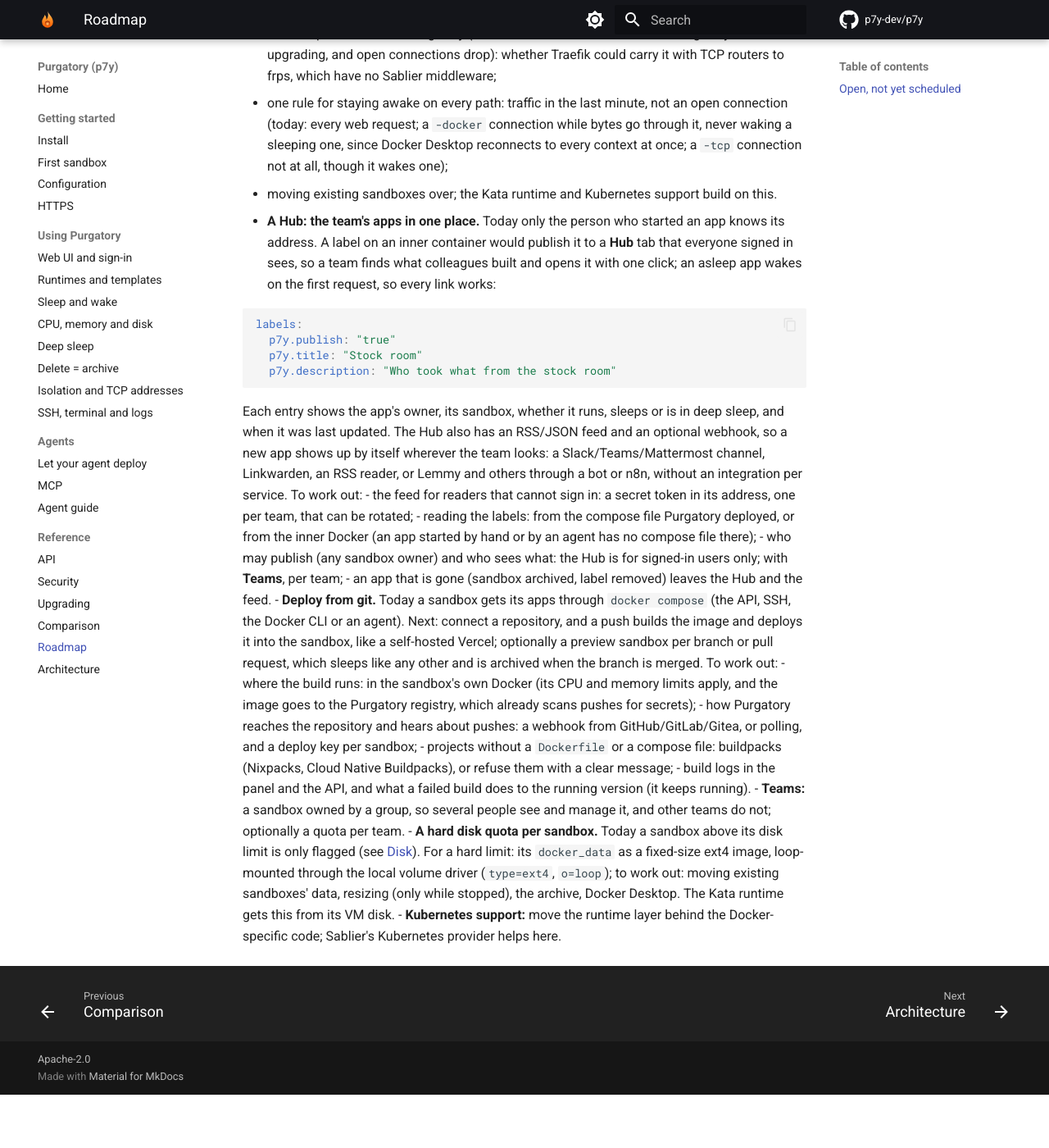
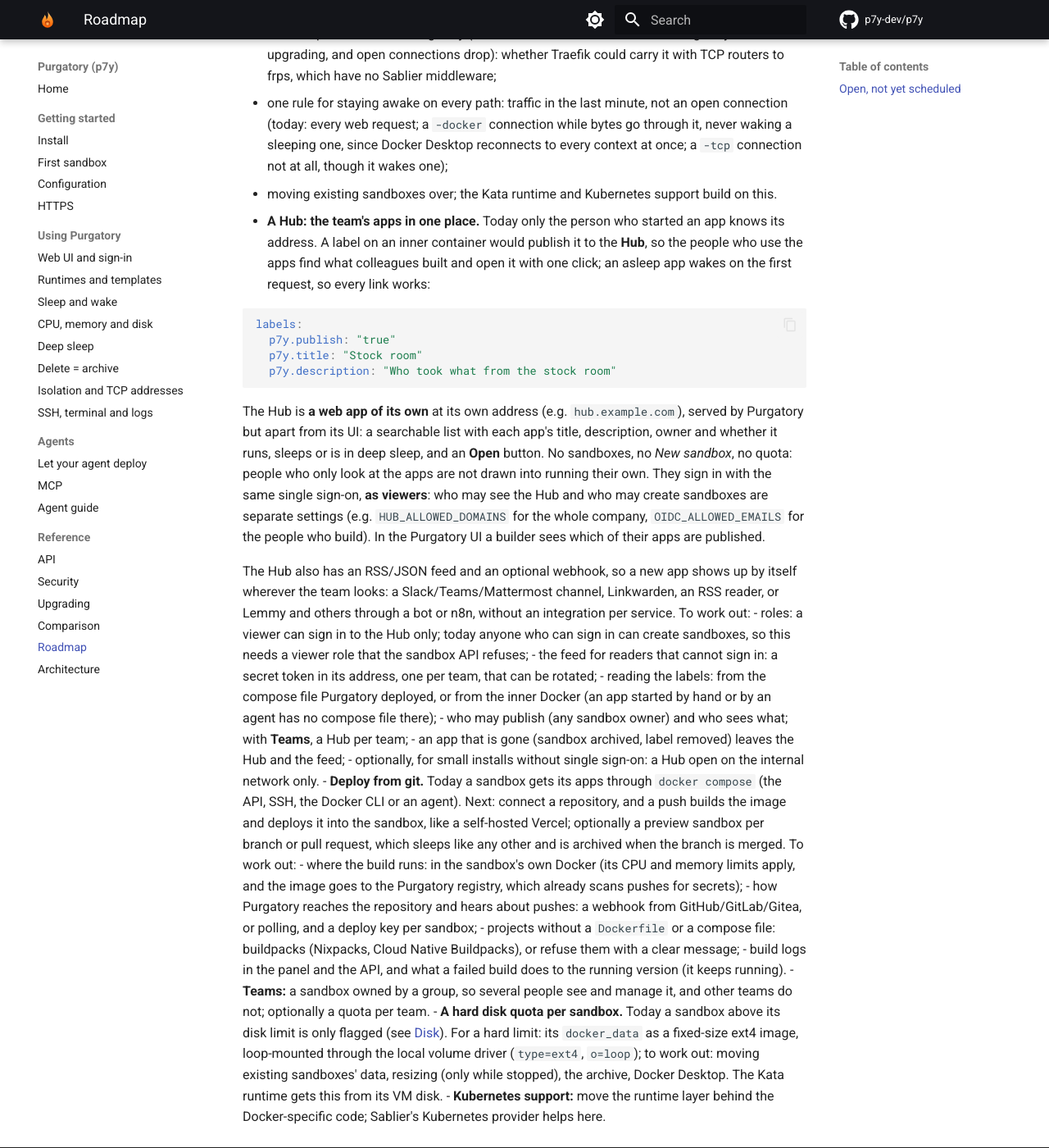
Before and after one commit to csakaszamok/p7y, an MkDocs documentation site: the page built from docs/roadmap.md, in a window 1280 px wide and 1400 px high, scrolled down 1949 px. Shown: the whole window at 82% size. Built offline with MkDocs 1.6.1 and Material for MkDocs 9.7.7, drawn with Linux system fonts in a browser that asks for light colours; comment, search, counter and statistics services are not loaded; the version menu is left out; before the commit the page ends 3284 px from its top, so only the background shows below that.

Commit message:
Roadmap: the Hub as a web app of its own, viewers sign in as viewers
Co-Authored-By: Claude Opus 5.5 (1M context) <noreply@anthropic.com>

````diff
--- a/docs/roadmap.md
+++ b/docs/roadmap.md
@@ -25,7 +25,7 @@
   - the TCP path still needs Purgatory (its addresses do not answer while Purgatory is down or upgrading, and open connections drop): whether Traefik could carry it with TCP routers to frps, which have no Sablier middleware;
   - one rule for staying awake on every path: traffic in the last minute, not an open connection (today: every web request; a `-docker` connection while bytes go through it, never waking a sleeping one, since Docker Desktop reconnects to every context at once; a `-tcp` connection not at all, though it wakes one);
   - moving existing sandboxes over; the Kata runtime and Kubernetes support build on this.
-- **A Hub: the team's apps in one place.** Today only the person who started an app knows its address. A label on an inner container would publish it to a **Hub** tab that everyone signed in sees, so a team finds what colleagues built and opens it with one click; an asleep app wakes on the first request, so every link works:
+- **A Hub: the team's apps in one place.** Today only the person who started an app knows its address. A label on an inner container would publish it to the **Hub**, so the people who use the apps find what colleagues built and open it with one click; an asleep app wakes on the first request, so every link works:
 
   ```yaml
   labels:
@@ -34,11 +34,15 @@
     p7y.description: "Who took what from the stock room"
   ```
 
-  Each entry shows the app's owner, its sandbox, whether it runs, sleeps or is in deep sleep, and when it was last updated. The Hub also has an RSS/JSON feed and an optional webhook, so a new app shows up by itself wherever the team looks: a Slack/Teams/Mattermost channel, Linkwarden, an RSS reader, or Lemmy and others through a bot or n8n, without an integration per service. To work out:
+  The Hub is **a web app of its own** at its own address (e.g. `hub.example.com`), served by Purgatory but apart from its UI: a searchable list with each app's title, description, owner and whether it runs, sleeps or is in deep sleep, and an **Open** button. No sandboxes, no *New sandbox*, no quota: people who only look at the apps are not drawn into running their own. They sign in with the same single sign-on, **as viewers**: who may see the Hub and who may create sandboxes are separate settings (e.g. `HUB_ALLOWED_DOMAINS` for the whole company, `OIDC_ALLOWED_EMAILS` for the people who build). In the Purgatory UI a builder sees which of their apps are published.
+
+  The Hub also has an RSS/JSON feed and an optional webhook, so a new app shows up by itself wherever the team looks: a Slack/Teams/Mattermost channel, Linkwarden, an RSS reader, or Lemmy and others through a bot or n8n, without an integration per service. To work out:
+  - roles: a viewer can sign in to the Hub only; today anyone who can sign in can create sandboxes, so this needs a viewer role that the sandbox API refuses;
   - the feed for readers that cannot sign in: a secret token in its address, one per team, that can be rotated;
   - reading the labels: from the compose file Purgatory deployed, or from the inner Docker (an app started by hand or by an agent has no compose file there);
-  - who may publish (any sandbox owner) and who sees what: the Hub is for signed-in users only; with **Teams**, per team;
-  - an app that is gone (sandbox archived, label removed) leaves the Hub and the feed.
+  - who may publish (any sandbox owner) and who sees what; with **Teams**, a Hub per team;
+  - an app that is gone (sandbox archived, label removed) leaves the Hub and the feed;
+  - optionally, for small installs without single sign-on: a Hub open on the internal network only.
 - **Deploy from git.** Today a sandbox gets its apps through `docker compose` (the API, SSH, the Docker CLI or an agent). Next: connect a repository, and a push builds the image and deploys it into the sandbox, like a self-hosted Vercel; optionally a preview sandbox per branch or pull request, which sleeps like any other and is archived when the branch is merged. To work out:
   - where the build runs: in the sandbox's own Docker (its CPU and memory limits apply, and the image goes to the Purgatory registry, which already scans pushes for secrets);
   - how Purgatory reaches the repository and hears about pushes: a webhook from GitHub/GitLab/Gitea, or polling, and a deploy key per sandbox;
````
